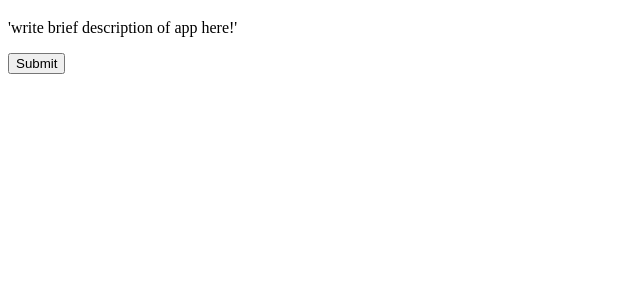
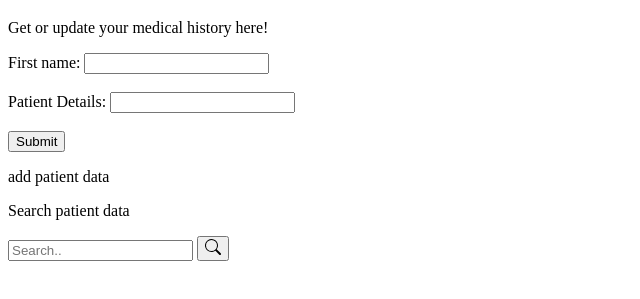
Before and after one commit to Faithlucy/phase-1-project, a plain HTML site: page index.html in a window 1280 px wide. Shown: the part 61-360 px from the top of the page, without its empty margins (0-640 px from the left). Drawn offline with Linux system fonts and the light colour scheme.

Commit message:
First HTML commit

```diff
--- a/index.html
+++ b/index.html
@@ -1,12 +1,41 @@
 <!DOCTYPE html>
-<html>
+<html lang="en">
     <head>
+        <meta charset="UTF-8">
+        <meta name="viewport" content="width= device-width, initial-scale=1.0">
         <title>medHistory</title>
     </head>
     <body>
         <h1> medHistory</h1>
-        <p>'write brief description of app here!'</p>
-        <input type="submit" class="btn" >
+        <div>
+            <p>Get or update your medical history here!</p>
+        </div>
+        <div>
+
+            <form>
+                <label for="fname">First name:</label>
+                <input type="text" id="fname" name="fname"><br><br>
+                <label for="pdetails">Patient Details:</label>
+                <input type="text" id="pdetails" name="pdetails"><br><br>
+                <input type="submit" value="Submit">
+              </form>
+
+            <p>add patient data</p>
+
+
+        </div>
+
+        <div>
+            <p>Search patient data</p>
+            <form class="example" action="action_page.php">
+                <input type="text" placeholder="Search.." name="search">
+                <button type="submit"><svg xmlns="http://www.w3.org/2000/svg" width="16" height="16" fill="currentColor" class="bi bi-search" viewBox="0 0 16 16">
+                    <path d="M11.742 10.344a6.5 6.5 0 1 0-1.397 1.398h-.001c.03.04.062.078.098.115l3.85 3.85a1 1 0 0 0 1.415-1.414l-3.85-3.85a1.007 1.007 0 0 0-.115-.1zM12 6.5a5.5 5.5 0 1 1-11 0 5.5 5.5 0 0 1 11 0z"/>
+                  </svg></button>
+
+            </form>
+
+        </div>
 
     </body>
 </html>
```
